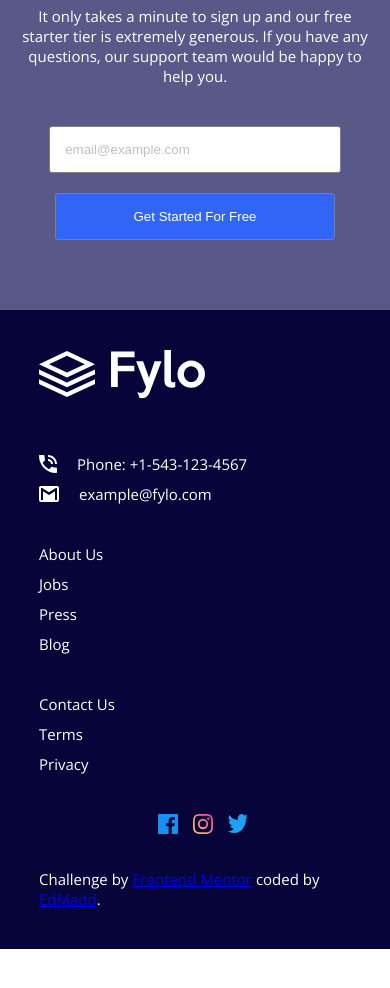
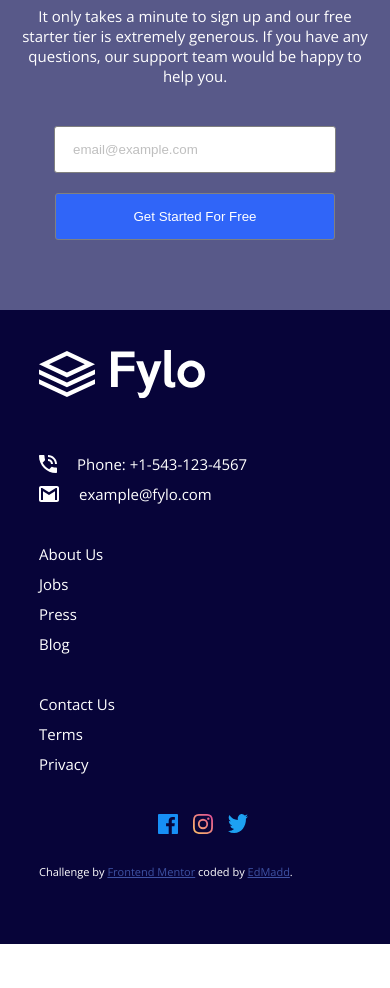
Before and after one commit to MartinEichinger/FM_FyloLandingPage, a plain HTML site: page index.html in a window 390 px wide. Shown: the part 2000-2988 px from the top of the page. Drawn offline with nearby package versions, Linux system fonts and the light colour scheme.

Commit message:
Changed padding for input

```diff
--- a/css/style.sass
+++ b/css/style.sass
@@ -53,13 +53,15 @@ body
     line-height: normal
   form
     input
-      padding: 15px
+      //padding: 15px
       border-radius: 3px
       border: 1px solid
       &::placeholder
         color: $LightGray
     .iText
+      padding: 15px 0px
     .iButton
+      padding: 15px
       background-color: $BrightBlue
       color: white
       cursor: pointer
@@ -244,11 +246,12 @@ body
           margin-left: 10px
     .attribution
       margin-top: 30px
-      margin-bottom: 5px
+      padding-bottom: 25px
       font-size: 11px
       text-align: center
       a
         color: hsl(228, 45%, 44%)
+        font-size: 11px
 
 @media only screen and (max-width: 768px)
   body
@@ -319,7 +322,7 @@ body
               width: 90%
               margin: 0 0 20px
             .iButton
-              width: 98%
+              width: 90%
               margin: 0 0 20px
         img
           width: 90%
@@ -366,7 +369,7 @@ body
           margin: 20px 1%
           .iText
             margin: 20px auto
-            width: 74%
+            width: 80%
           .iButton
             margin: 0 auto
             width: 80%
--- a/index.html
+++ b/index.html
@@ -58,7 +58,7 @@
         </div>
         <form id="fStartedFree" method="POST" action="#">
           <label for="fStartedFree"></label>
-          <input type="text" id="fStartedFree" name="fStartedFree" placeholder="email@example.com" class="iText">
+          <input type="text" id="fStartedFree" name="fStartedFree" placeholder="     email@example.com" class="iText">
           <input type="submit" value="Get Started For Free" class="iButton">
         </form>
       </div>
@@ -86,12 +86,7 @@
         </div>
         <div class="block44"><img src="./images/icon-facebook.svg"><img src="./images/icon-instagram.svg"><img src="./images/icon-twitter.svg"></div>
       </div>
-      <p class="attribution">
-        <p>
-
-          Challenge by  <a href="https://www.frontendmentor.io?ref=challenge" target="_blank"> Frontend Mentor</a> coded by <a href="#">EdMadd</a>.
-        </p>
-      </p>
+      <p class="attribution">Challenge by  <a href="https://www.frontendmentor.io?ref=challenge" target="_blank"> Frontend Mentor</a> coded by <a href="#">EdMadd</a>.</p>
     </div>
   </body>
 </html>
```
Also changed, not shown: css/style.css, 1 other file.
